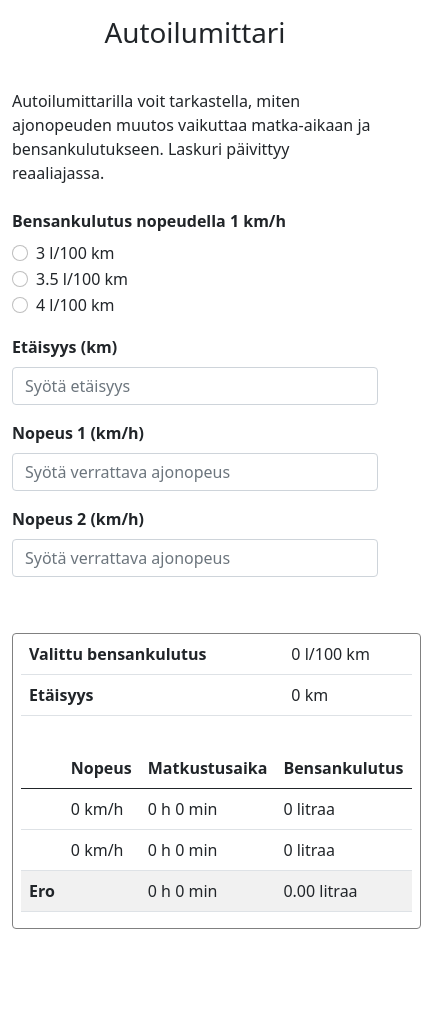
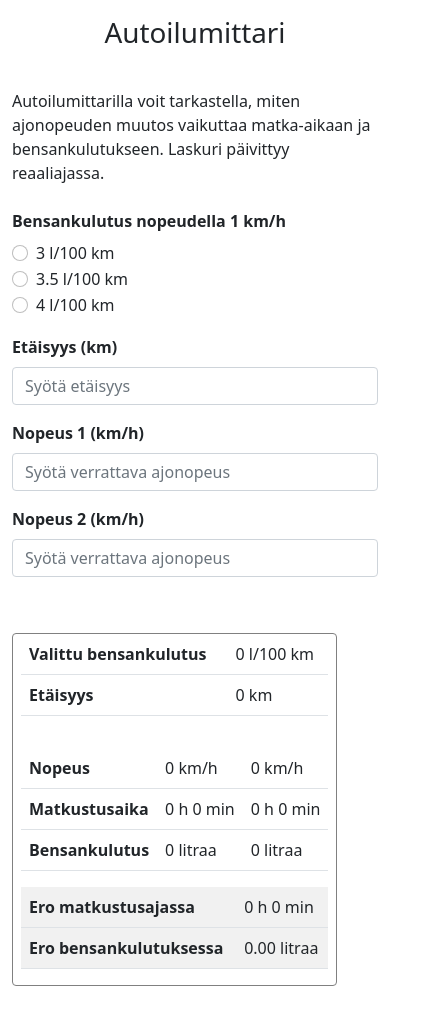
Before and after one commit to hmlantto/solidabis-koodihaaste-2021, a React (Create React App) app: page / in a window 390 px wide. Shown: the whole page, 424 px wide, since content can reach past the window. Before the commit the page ends 953 px from the top, so only its background shows below. Built offline with nearby package versions, Linux system fonts and the light colour scheme.

Commit message:
Improve responsiveness

```diff
--- a/src/components/Comparison.js
+++ b/src/components/Comparison.js
@@ -22,36 +22,40 @@ const Comparison = ( props ) => {
   const fuelDifference = ( Math.abs( totalFuel2 - totalFuel1 ) ).toFixed( 2 )
 
   return (
+    <>
       <Table>
-      <thead>
-        <tr>
-          <th></th>
-          <th>Nopeus</th>
-          <th>Matkustusaika</th>
-          <th>Bensankulutus</th>
-        </tr>
-      </thead>
         <tbody>
           <tr>
-          <td></td>
+            <th>Nopeus</th>
             <td>{speed1} km/h</td>
-          <td>{time1Hours} h {time1Minutes} min</td>
-          <td>{totalFuel1} litraa</td>
+            <td>{speed2} km/h</td>
           </tr>
           <tr>
-          <td></td>
-          <td>{speed2} km/h</td>
+            <th>Matkustusaika</th>
+            <td>{time1Hours} h {time1Minutes} min</td>
             <td>{time2Hours} h {time2Minutes} min</td>
+          </tr>
+          <tr>
+            <th>Bensankulutus</th>
+            <td>{totalFuel1} litraa</td>
             <td>{totalFuel2} litraa</td>
           </tr>
+        </tbody>
+      </Table>
+
+      <Table>
+        <tbody>
           <tr className="results-row">
-          <th>Ero</th>
-          <td></td>
+            <th>Ero matkustusajassa</th>
             <td>{diffHours} h {diffMinutes} min</td>
+          </tr>
+          <tr className="results-row">
+            <th>Ero bensankulutuksessa</th>
             <td>{fuelDifference} litraa</td>
           </tr>
         </tbody>
       </Table>
+    </>
   )
 }
 
```
Lines whose indentation alone changed are shown as unchanged.
